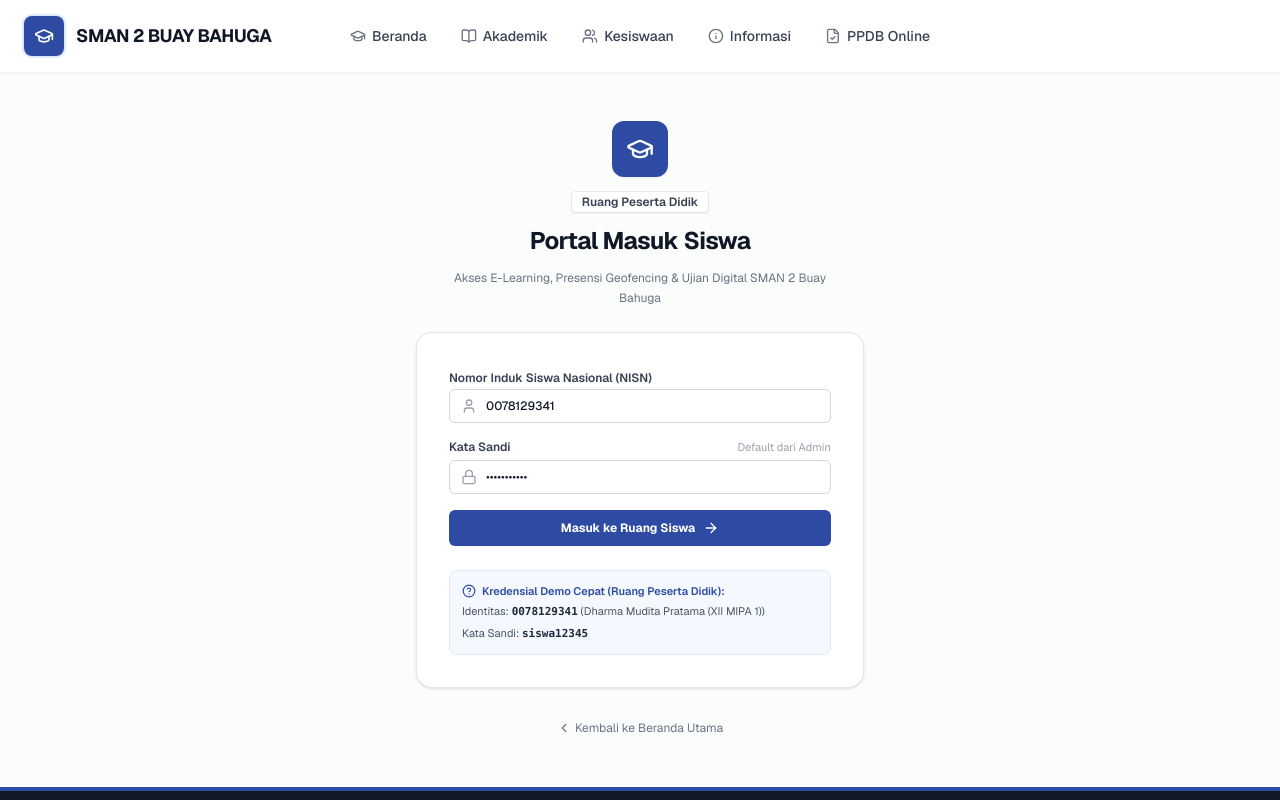
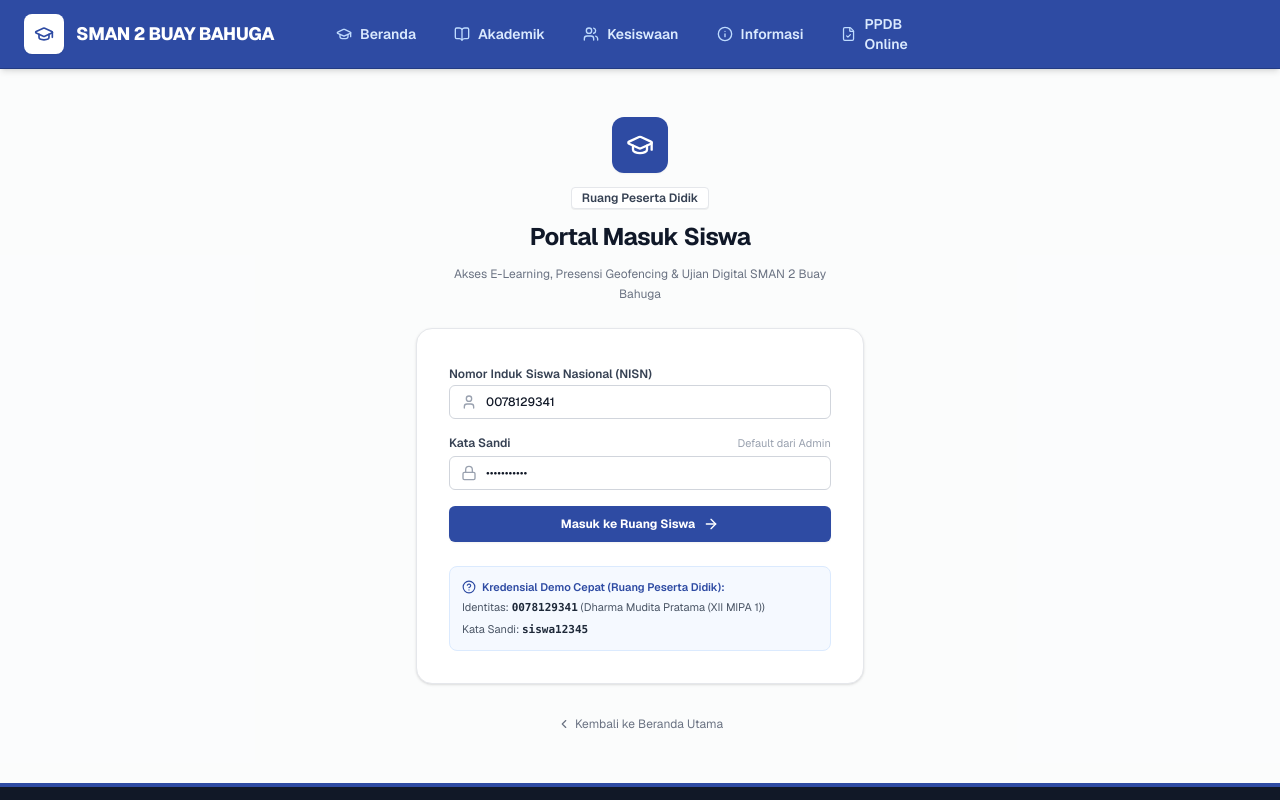
Before and after one commit to dharmamudita/smanegeri2buaybahuga, a Next.js app: page /login in a window 1280 px wide. Shown: the top 800 px of the page. Built offline with nearby package versions, Linux system fonts and the light colour scheme.

Commit message:
ui: terapkan perpaduan warna biru institusional (#2E4BA3) pada header dan teks navigasi

```diff
--- a/src/components/common/InstitutionalHeader.tsx
+++ b/src/components/common/InstitutionalHeader.tsx
@@ -26,16 +26,16 @@ export default function InstitutionalHeader() {
   ];
 
   return (
-    <header className="sticky top-0 z-50 w-full bg-white/95 backdrop-blur-md shadow-xs border-b border-gray-100">
+    <header className="sticky top-0 z-50 w-full bg-[#2E4BA3] shadow-md border-b border-[#233b82]">
       {/* Main Navbar */}
-      <div className="relative max-w-7xl mx-auto px-4 sm:px-6 py-4">
+      <div className="relative max-w-7xl mx-auto px-4 sm:px-6 py-3.5">
         <div className="flex items-center justify-between">
           {/* Logo & Nama Sekolah */}
           <Link href="/" className="flex items-center gap-3 group shrink-0">
-            <div className="w-10 h-10 rounded-lg bg-[#2E4BA3] flex items-center justify-center text-white shadow-sm ring-2 ring-blue-100 group-hover:bg-[#233b82] transition-colors">
+            <div className="w-10 h-10 rounded-lg bg-white text-[#2E4BA3] flex items-center justify-center shadow-xs group-hover:bg-blue-50 transition-colors">
               <GraduationCap className="w-5 h-5" />
             </div>
-            <span className="text-base sm:text-lg font-bold text-gray-900 tracking-tight leading-none group-hover:text-[#2E4BA3] transition-colors">
+            <span className="text-base sm:text-lg font-extrabold text-white tracking-tight leading-none">
               SMAN 2 BUAY BAHUGA
             </span>
           </Link>
@@ -49,13 +49,17 @@ export default function InstitutionalHeader() {
                 <Link
                   key={link.href}
                   href={link.href}
-                  className={`flex items-center gap-1.5 px-3.5 py-2 text-sm font-medium rounded-md transition-all ${
+                  className={`flex items-center gap-2 px-4 py-2 text-sm font-semibold rounded-lg transition-all ${
                     isActive
-                      ? "text-[#2E4BA3] bg-blue-50 font-semibold border-b-2 border-[#2E4BA3]"
-                      : "text-gray-700 hover:text-[#2E4BA3] hover:bg-gray-50"
+                      ? "bg-white text-[#2E4BA3] shadow-xs"
+                      : "text-blue-100 hover:text-white hover:bg-white/10"
                   }`}
                 >
-                  <Icon className="w-4 h-4 text-gray-500" />
+                  <Icon
+                    className={`w-4 h-4 ${
+                      isActive ? "text-[#2E4BA3]" : "text-blue-200"
+                    }`}
+                  />
                   <span>{link.label}</span>
                 </Link>
               );
@@ -65,7 +69,7 @@ export default function InstitutionalHeader() {
           {/* Mobile Menu Button */}
           <button
             onClick={() => setMobileMenuOpen(!mobileMenuOpen)}
-            className="lg:hidden p-2 rounded-md text-gray-600 hover:text-gray-900 hover:bg-gray-100"
+            className="lg:hidden p-2 rounded-lg text-white hover:bg-white/10 transition-colors"
             aria-label="Toggle menu"
           >
             {mobileMenuOpen ? <X className="w-6 h-6" /> : <Menu className="w-6 h-6" />}
@@ -75,7 +79,7 @@ export default function InstitutionalHeader() {
 
       {/* Mobile Drawer */}
       {mobileMenuOpen && (
-        <div className="lg:hidden border-t border-gray-200 bg-white px-4 pt-3 pb-6 space-y-2">
+        <div className="lg:hidden border-t border-[#233b82] bg-[#243c82] px-4 pt-3 pb-6 space-y-1.5 shadow-lg">
           {navLinks.map((link) => {
             const Icon = link.icon;
             const isActive = pathname === link.href;
@@ -84,13 +88,17 @@ export default function InstitutionalHeader() {
                 key={link.href}
                 href={link.href}
                 onClick={() => setMobileMenuOpen(false)}
-                className={`flex items-center gap-3 px-3 py-2.5 rounded-md text-sm font-medium ${
+                className={`flex items-center gap-3 px-3.5 py-2.5 rounded-lg text-sm font-semibold transition-all ${
                   isActive
-                    ? "text-[#2E4BA3] bg-blue-50 font-semibold"
-                    : "text-gray-700 hover:bg-gray-50"
+                    ? "bg-white text-[#2E4BA3] shadow-xs"
+                    : "text-blue-100 hover:bg-white/10 hover:text-white"
                 }`}
               >
-                <Icon className="w-4 h-4 text-gray-500" />
+                <Icon
+                  className={`w-4 h-4 ${
+                    isActive ? "text-[#2E4BA3]" : "text-blue-200"
+                  }`}
+                />
                 <span>{link.label}</span>
               </Link>
             );
```
